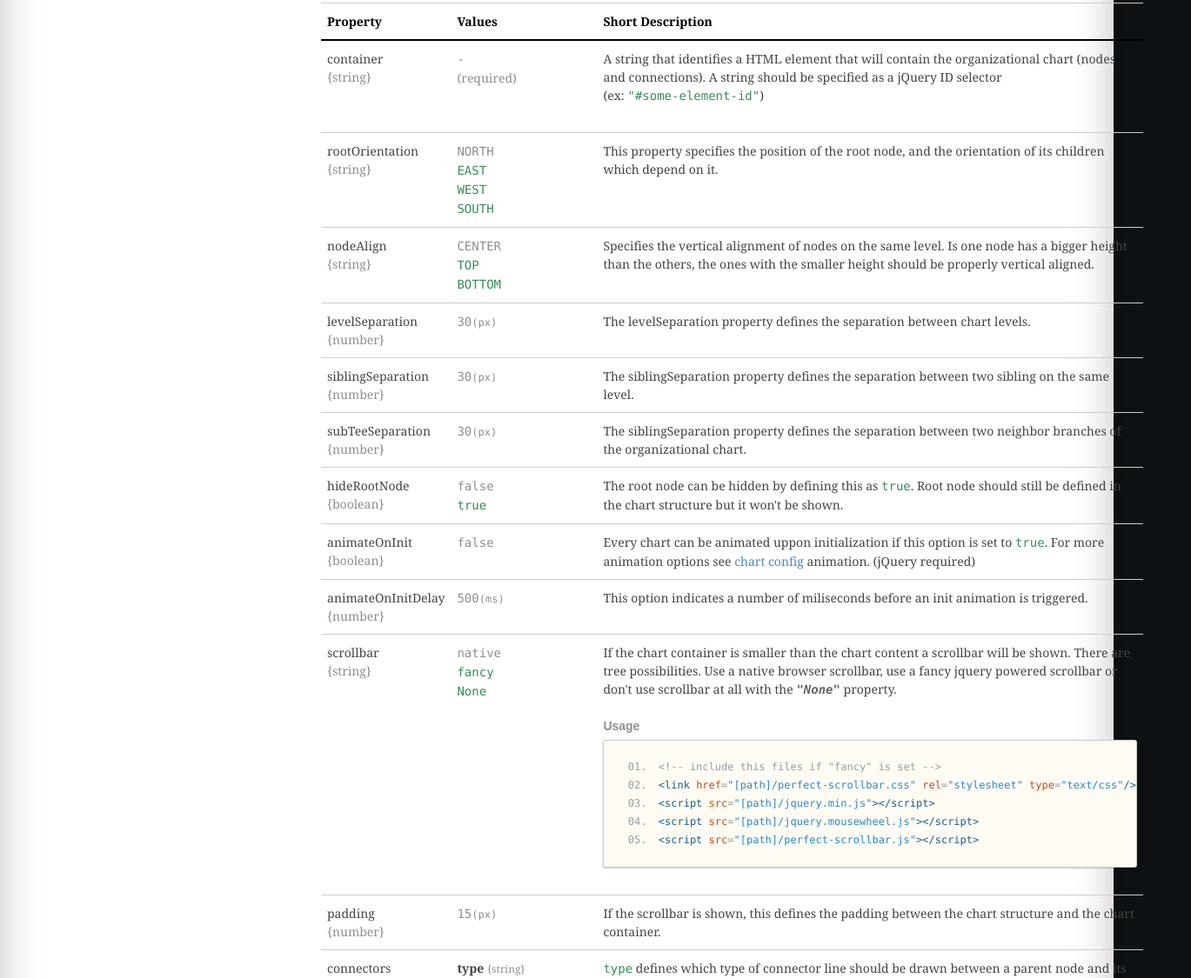
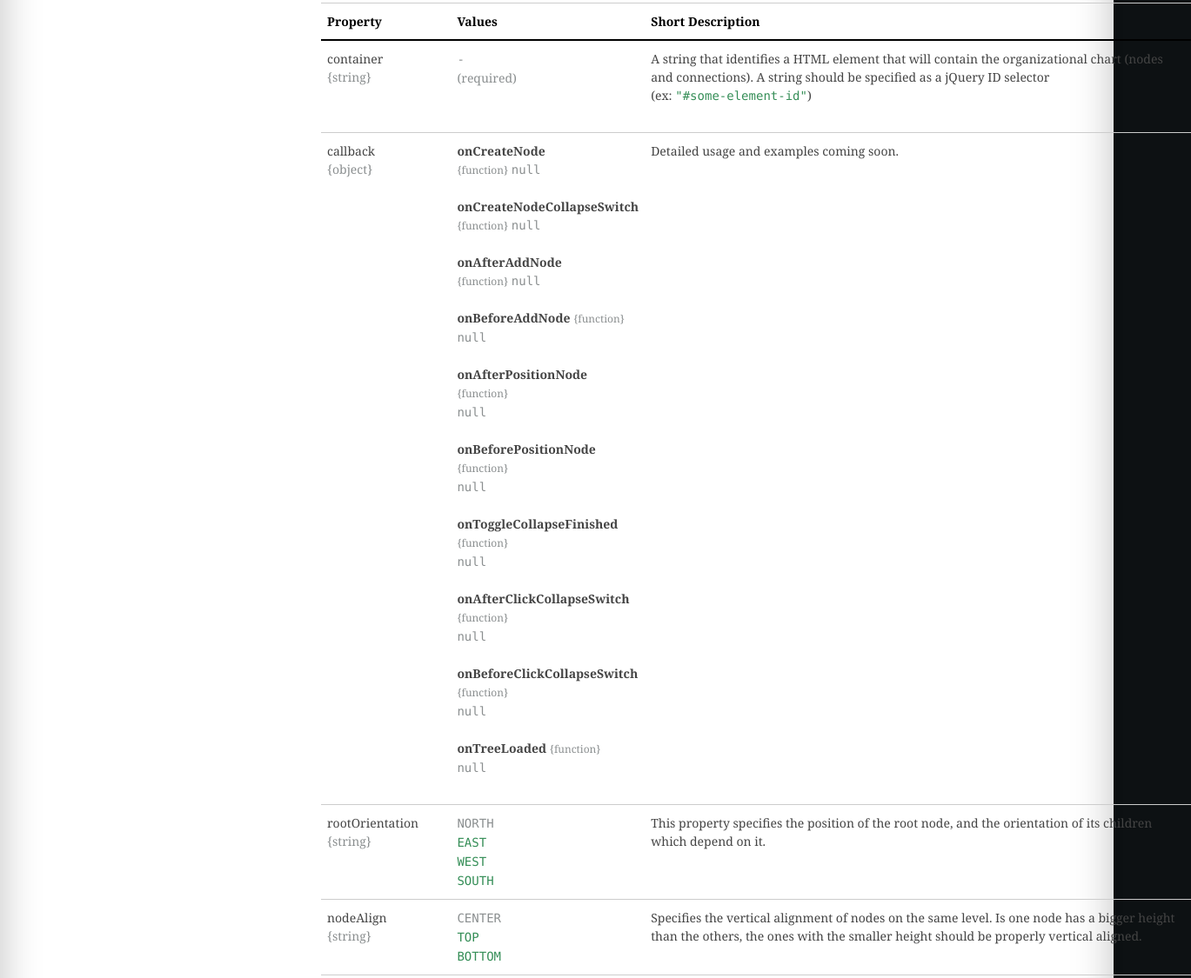
Before and after one commit to fperucic/treant-js, a plain HTML site: page index.html in a window 1280 px wide. Shown: the part 4831-5956 px from the top of the page at 87% size, 1369 px wide, since content can reach past the window. Drawn offline with Linux system fonts and the light colour scheme; a web font is replaced by a local one.

Commit message:
Add callback documentation (needs detailed usage and examples)

```diff
--- a/index.html
+++ b/index.html
@@ -493,6 +493,71 @@ simple_chart_config = {
 										</p>
 									</td>
 								</tr>
+
+                                <tr>
+                                    <td>
+                                        callback
+                                        <br/><span class="muted">{object}</span>
+                                    </td>
+                                    <td>
+                                        <p>
+                                            <strong>onCreateNode</strong><br/>
+                                            <small><span class="muted">{function}</span></small>
+                                            <code class="muted" title="default"> null </code>
+                                        </p>
+                                        <p>
+                                            <strong>onCreateNodeCollapseSwitch</strong><br/>
+                                            <small><span class="muted">{function}</span></small>
+                                            <code class="muted" title="default"> null </code>
+                                        </p>
+                                        <p>
+                                            <strong>onAfterAddNode</strong><br/>
+                                            <small><span class="muted">{function}</span></small>
+                                            <code class="muted" title="default"> null </code>
+                                        </p>
+                                        <p>
+                                            <strong>onBeforeAddNode</strong>
+                                            <small><span class="muted">{function}</span></small><br/>
+                                            <code class="muted" title="default"> null </code>
+                                        </p>
+                                        <p>
+                                            <strong>onAfterPositionNode</strong>
+                                            <small><span class="muted">{function}</span></small><br/>
+                                            <code class="muted" title="default"> null </code>
+                                        </p>
+                                        <p>
+                                            <strong>onBeforePositionNode</strong>
+                                            <small><span class="muted">{function}</span></small><br/>
+                                            <code class="muted" title="default"> null </code>
+                                        </p>
+                                        <p>
+                                            <strong>onToggleCollapseFinished</strong>
+                                            <small><span class="muted">{function}</span></small><br/>
+                                            <code class="muted" title="default"> null </code>
+                                        </p>
+                                        <p>
+                                            <strong>onAfterClickCollapseSwitch</strong>
+                                            <small><span class="muted">{function}</span></small><br/>
+                                            <code class="muted" title="default"> null </code>
+                                        </p>
+                                        <p>
+                                            <strong>onBeforeClickCollapseSwitch</strong>
+                                            <small><span class="muted">{function}</span></small><br/>
+                                            <code class="muted" title="default"> null </code>
+                                        </p>
+                                        <p>
+                                            <strong>onTreeLoaded</strong>
+                                            <small><span class="muted">{function}</span></small><br/>
+                                            <code class="muted" title="default"> null </code>
+                                        </p>
+                                    </td>
+                                    <td>
+                                        <p>
+                                           Detailed usage and examples coming soon.
+                                        </p>
+                                    </td>
+                                </tr>
+
 								<tr>
 									<td>
 										rootOrientation
```
